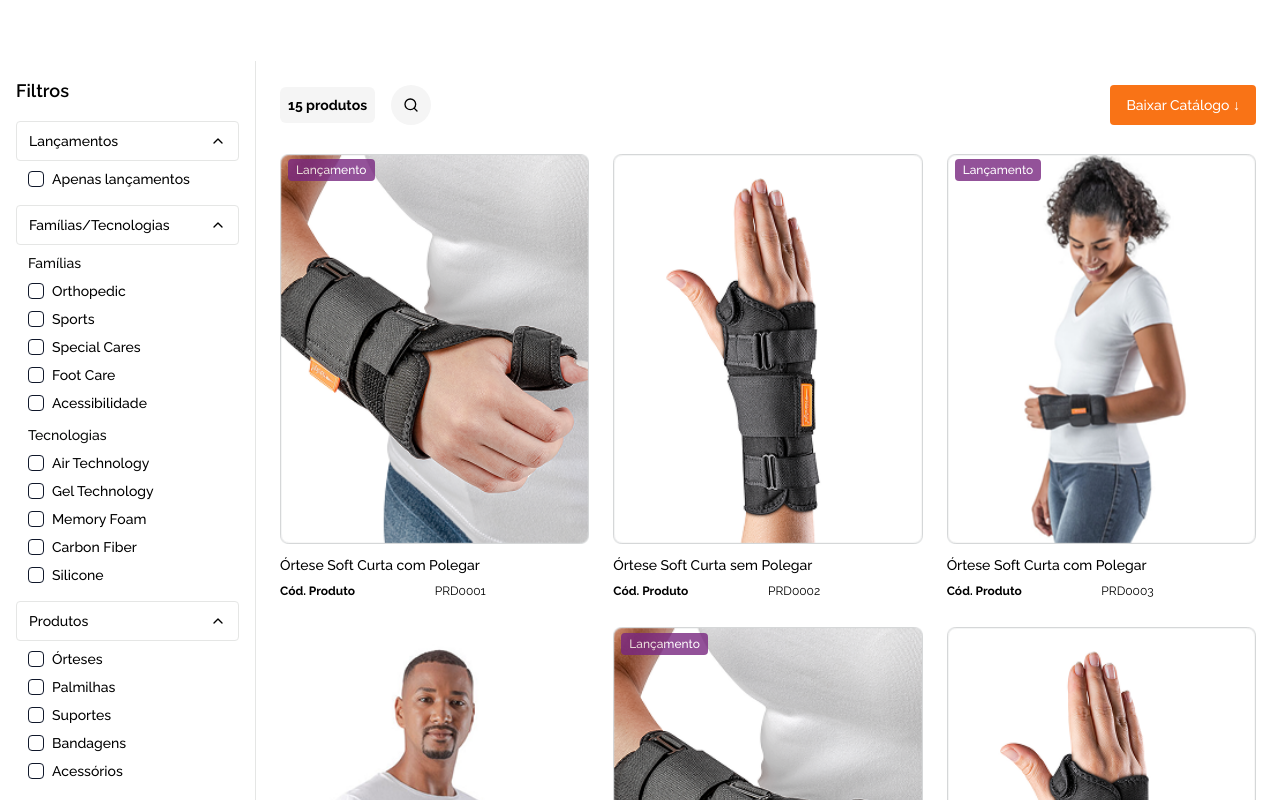
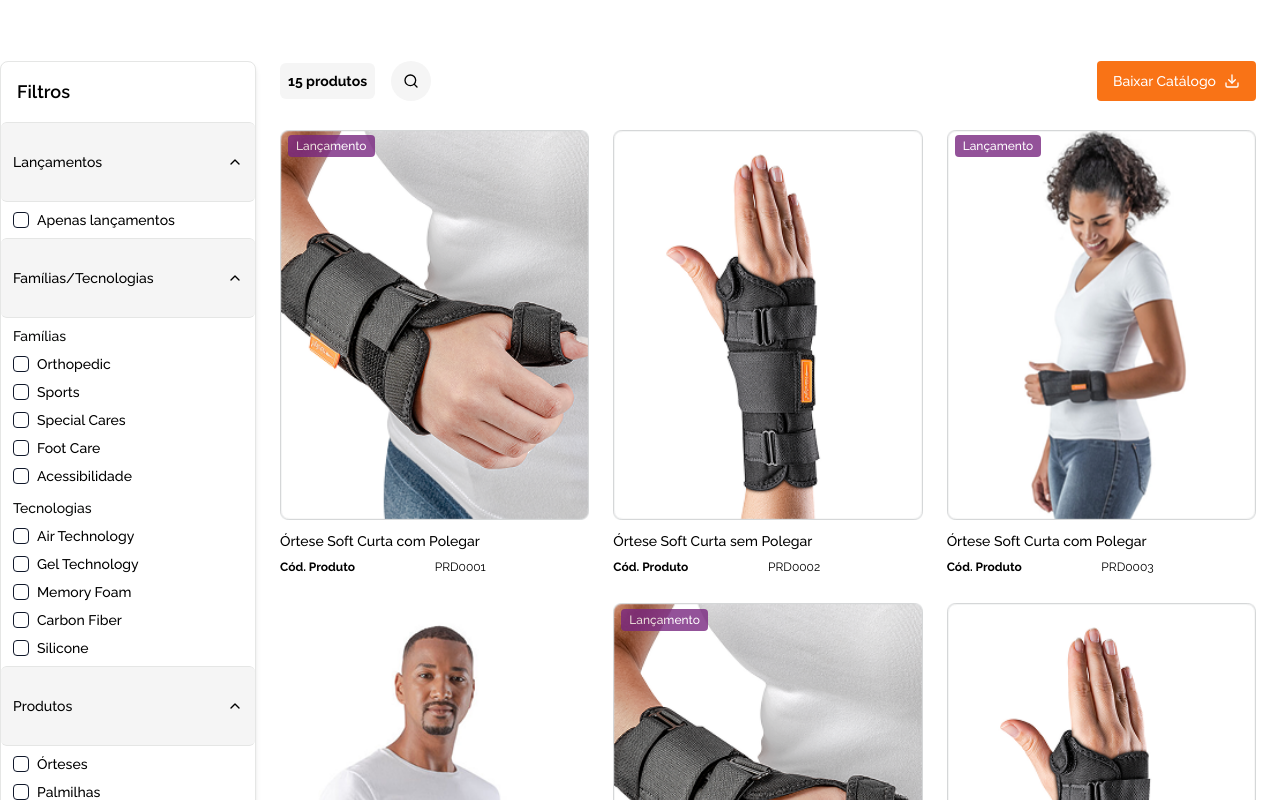
Before and after one commit to JoaumVictor/e-commerce-orteses, a React (Vite) app: page /pt/products in a window 1280 px wide. Shown: the part 1000-1800 px from the top of the page. Built offline with nearby package versions, Linux system fonts and the light colour scheme; the HTML template or start-up script is replaced by a standard one.

Commit message:
feat: atualizar traduções e adicionar ícone de download no componente Products

```diff
--- a/public/locales/pt/translation.json
+++ b/public/locales/pt/translation.json
@@ -12,7 +12,8 @@
     "for": "para",
     "loadingProducts": "Carregando produtos...",
     "noProductsFound": "Produto não encontrado",
-    "clearFilters": "Limpar filtros"
+    "clearFilters": "Limpar filtros",
+    "clear": "Limpar"
   },
   "header": {
     "contact": "Fale conosco",
@@ -40,17 +41,26 @@
     "discoverExclusiveFamiliesLine3": "da linha Orthopedic",
     "neopreneFamilyBenefit": "Família voltada para extrair os benefícios do Neoprene.",
     "neopreneProperties": "Propriedades térmicas, compressivas e elásticas: são essas três propriedades que fazem do Neoprene uma ferramenta eficaz no tratamento e prevenção de lesões no tratamento ortopédico.",
-    "downloadCatalogButton": "Baixar Catálogo ↓"
+    "downloadCatalogButton": "Baixar Catálogo"
   },
   "downloadCatalog": {
     "title": "Catálogo Completo de Produtos",
     "description": "Baixe o catálogo completo de produtos Orthopedic para conhecer todas as opções disponíveis.",
-    "downloadButton": "Baixar Catálogo ↓"
+    "downloadButton": "Baixar Catálogo"
   },
   "products": {
     "newProduct": "Lançamento",
     "loadingProducts": "Carregando produtos...",
     "noProductsFound": "Produto não encontrado",
     "productCode": "Cód. Produto"
+  },
+  "filterSidebar": {
+    "filters": "Filtros",
+    "newProducts": "Lançamentos",
+    "justNewProducts": "Apenas lançamentos",
+    "familysAndTecnologies": "Famílias/Tecnologias",
+    "familys": "Famílias",
+    "tecnologies": "Tecnologias",
+    "products": "Produtos"
   }
 }
--- a/src/components/FilterSidebar.tsx
+++ b/src/components/FilterSidebar.tsx
@@ -1,52 +1,68 @@
-
 import { useState, memo } from "react";
 import { ChevronDown, X } from "lucide-react";
 import { Button } from "@/components/ui/button";
-import { Collapsible, CollapsibleContent, CollapsibleTrigger } from "@/components/ui/collapsible";
+import {
+  Collapsible,
+  CollapsibleContent,
+  CollapsibleTrigger,
+} from "@/components/ui/collapsible";
 import { Checkbox } from "@/components/ui/checkbox";
 import { Label } from "@/components/ui/label";
 import { motion, AnimatePresence } from "framer-motion";
 import { families, technologies, categories } from "@/data/products";
 import { FilterState } from "@/hooks/useProductFilters";
+import { useTranslation } from "react-i18next";
 
 interface FilterSidebarProps {
   filters: FilterState;
-  onToggleArrayFilter: (key: 'families' | 'technologies' | 'categories', value: string) => void;
-  onUpdateFilter: (key: keyof FilterState, value: any) => void;
+  onToggleArrayFilter: (
+    key: "families" | "technologies" | "categories",
+    value: string
+  ) => void;
+  onUpdateFilter: (key: keyof FilterState, value: unknown) => void;
   onClearFilters: () => void;
 }
 
-const FilterSidebar = memo(({ filters, onToggleArrayFilter, onUpdateFilter, onClearFilters }: FilterSidebarProps) => {
+const FilterSidebar = memo(
+  ({
+    filters,
+    onToggleArrayFilter,
+    onUpdateFilter,
+    onClearFilters,
+  }: FilterSidebarProps) => {
+    const { t } = useTranslation();
     const [openSections, setOpenSections] = useState({
       launches: true,
       families: true,
-    categories: true
+      categories: true,
     });
 
     const toggleSection = (section: keyof typeof openSections) => {
-    setOpenSections(prev => ({ ...prev, [section]: !prev[section] }));
+      setOpenSections((prev) => ({ ...prev, [section]: !prev[section] }));
     };
 
-  const hasActiveFilters = filters.launches ||
+    const hasActiveFilters =
+      filters.launches ||
       filters.families.length > 0 ||
       filters.technologies.length > 0 ||
       filters.categories.length > 0;
 
     return (
       <motion.div
-      className="w-64 bg-white p-4 border-r border-gray-200"
+        className="w-64 bg-white border border-gray-200 shadow-md rounded-lg"
         initial={{ opacity: 0, x: -20 }}
         animate={{ opacity: 1, x: 0 }}
         transition={{ duration: 0.3 }}
       >
-      <div className="mb-6">
         <motion.div
-          className="flex items-center justify-between mb-4"
+          className="flex items-center justify-between p-4"
           initial={{ opacity: 0, y: -10 }}
           animate={{ opacity: 1, y: 0 }}
           transition={{ delay: 0.1 }}
         >
-          <h3 className="text-lg font-semibold text-gray-800">Filtros</h3>
+          <h3 className="text-lg font-semibold text-gray-800">
+            {t("filterSidebar.filters")}
+          </h3>
           <AnimatePresence>
             {hasActiveFilters && (
               <motion.div
@@ -63,21 +79,23 @@ const FilterSidebar = memo(({ filters, onToggleArrayFilter, onUpdateFilter, onCl
                   className="text-red-500 hover:text-red-700 transition-colors"
                 >
                   <X className="w-4 h-4 mr-1" />
-                  Limpar
+                  {t("common.clear")}
                 </Button>
               </motion.div>
             )}
           </AnimatePresence>
         </motion.div>
 
-        <div className="space-y-4">
         {/* Filtro de Lançamentos */}
         <motion.div
           initial={{ opacity: 0, y: 10 }}
           animate={{ opacity: 1, y: 0 }}
           transition={{ delay: 0.2 }}
         >
-            <Collapsible open={openSections.launches} onOpenChange={() => toggleSection('launches')}>
+          <Collapsible
+            open={openSections.launches}
+            onOpenChange={() => toggleSection("launches")}
+          >
             <CollapsibleTrigger asChild>
               <motion.div
                 whileHover={{ scale: 1.02 }}
@@ -85,9 +103,9 @@ const FilterSidebar = memo(({ filters, onToggleArrayFilter, onUpdateFilter, onCl
               >
                 <Button
                   variant="ghost"
-                    className="w-full justify-between text-left p-3 border border-gray-200 rounded hover:bg-gray-50 transition-colors"
+                  className="w-full justify-between text-left p-3 bg-gray-100 border-y border-y-gray-200 hover:bg-gray-200 h-[80px] transition-colors"
                 >
-                    Lançamentos
+                  {t("filterSidebar.newProducts")}
                   <motion.div
                     animate={{ rotate: openSections.launches ? 180 : 0 }}
                     transition={{ duration: 0.2 }}
@@ -97,7 +115,7 @@ const FilterSidebar = memo(({ filters, onToggleArrayFilter, onUpdateFilter, onCl
                 </Button>
               </motion.div>
             </CollapsibleTrigger>
-              <CollapsibleContent className="mt-2 ml-3">
+            <CollapsibleContent className="my-2 ml-3">
               <motion.div
                 className="flex items-center space-x-2"
                 initial={{ opacity: 0, x: -10 }}
@@ -107,10 +125,12 @@ const FilterSidebar = memo(({ filters, onToggleArrayFilter, onUpdateFilter, onCl
                 <Checkbox
                   id="launches"
                   checked={filters.launches}
-                    onCheckedChange={(checked) => onUpdateFilter('launches', !!checked)}
+                  onCheckedChange={(checked) =>
+                    onUpdateFilter("launches", !!checked)
+                  }
                 />
                 <Label htmlFor="launches" className="text-sm">
-                    Apenas lançamentos
+                  {t("filterSidebar.justNewProducts")}
                 </Label>
               </motion.div>
             </CollapsibleContent>
@@ -123,7 +143,10 @@ const FilterSidebar = memo(({ filters, onToggleArrayFilter, onUpdateFilter, onCl
           animate={{ opacity: 1, y: 0 }}
           transition={{ delay: 0.3 }}
         >
-            <Collapsible open={openSections.families} onOpenChange={() => toggleSection('families')}>
+          <Collapsible
+            open={openSections.families}
+            onOpenChange={() => toggleSection("families")}
+          >
             <CollapsibleTrigger asChild>
               <motion.div
                 whileHover={{ scale: 1.02 }}
@@ -131,9 +154,10 @@ const FilterSidebar = memo(({ filters, onToggleArrayFilter, onUpdateFilter, onCl
               >
                 <Button
                   variant="ghost"
-                    className="w-full justify-between text-left p-3 border border-gray-200 rounded hover:bg-gray-50 transition-colors"
+                  className="w-full justify-between text-left bg-gray-100 p-3 border-y border-y-gray-200 hover:bg-gray-200 h-[80px] transition-colors"
                 >
-                    Famílias/Tecnologias
+                  {t("filterSidebar.familysAndTecnologies")}
+
                   <motion.div
                     animate={{ rotate: openSections.families ? 180 : 0 }}
                     transition={{ duration: 0.2 }}
@@ -143,9 +167,11 @@ const FilterSidebar = memo(({ filters, onToggleArrayFilter, onUpdateFilter, onCl
                 </Button>
               </motion.div>
             </CollapsibleTrigger>
-              <CollapsibleContent className="mt-2 ml-3 space-y-3">
+            <CollapsibleContent className="my-2 ml-3 space-y-3">
               <div>
-                  <h4 className="font-medium text-sm text-gray-700 mb-2">Famílias</h4>
+                <h4 className="font-medium text-sm text-gray-700 mb-2">
+                  {t("filterSidebar.familys")}
+                </h4>
                 <motion.div
                   className="space-y-2"
                   initial={{ opacity: 0 }}
@@ -163,7 +189,9 @@ const FilterSidebar = memo(({ filters, onToggleArrayFilter, onUpdateFilter, onCl
                       <Checkbox
                         id={`family-${family}`}
                         checked={filters.families.includes(family)}
-                          onCheckedChange={() => onToggleArrayFilter('families', family)}
+                        onCheckedChange={() =>
+                          onToggleArrayFilter("families", family)
+                        }
                       />
                       <Label htmlFor={`family-${family}`} className="text-sm">
                         {family}
@@ -174,7 +202,9 @@ const FilterSidebar = memo(({ filters, onToggleArrayFilter, onUpdateFilter, onCl
               </div>
 
               <div>
-                  <h4 className="font-medium text-sm text-gray-700 mb-2">Tecnologias</h4>
+                <h4 className="font-medium text-sm text-gray-700 mb-2">
+                  {t("filterSidebar.tecnologies")}
+                </h4>
                 <motion.div
                   className="space-y-2"
                   initial={{ opacity: 0 }}
@@ -192,7 +222,9 @@ const FilterSidebar = memo(({ filters, onToggleArrayFilter, onUpdateFilter, onCl
                       <Checkbox
                         id={`tech-${technology}`}
                         checked={filters.technologies.includes(technology)}
-                          onCheckedChange={() => onToggleArrayFilter('technologies', technology)}
+                        onCheckedChange={() =>
+                          onToggleArrayFilter("technologies", technology)
+                        }
                       />
                       <Label htmlFor={`tech-${technology}`} className="text-sm">
                         {technology}
@@ -211,7 +243,10 @@ const FilterSidebar = memo(({ filters, onToggleArrayFilter, onUpdateFilter, onCl
           animate={{ opacity: 1, y: 0 }}
           transition={{ delay: 0.4 }}
         >
-            <Collapsible open={openSections.categories} onOpenChange={() => toggleSection('categories')}>
+          <Collapsible
+            open={openSections.categories}
+            onOpenChange={() => toggleSection("categories")}
+          >
             <CollapsibleTrigger asChild>
               <motion.div
                 whileHover={{ scale: 1.02 }}
@@ -219,9 +254,10 @@ const FilterSidebar = memo(({ filters, onToggleArrayFilter, onUpdateFilter, onCl
               >
                 <Button
                   variant="ghost"
-                    className="w-full justify-between text-left p-3 border border-gray-200 rounded hover:bg-gray-50 transition-colors"
+                  className="w-full justify-between text-left bg-gray-100 p-3 border-y border-y-gray-200 hover:bg-gray-200 h-[80px] transition-colors"
                 >
-                    Produtos
+                  {t("filterSidebar.products")}
+
                   <motion.div
                     animate={{ rotate: openSections.categories ? 180 : 0 }}
                     transition={{ duration: 0.2 }}
@@ -231,7 +267,7 @@ const FilterSidebar = memo(({ filters, onToggleArrayFilter, onUpdateFilter, onCl
                 </Button>
               </motion.div>
             </CollapsibleTrigger>
-              <CollapsibleContent className="mt-2 ml-3">
+            <CollapsibleContent className="my-2 ml-3">
               <motion.div
                 className="space-y-2"
                 initial={{ opacity: 0 }}
@@ -249,7 +285,9 @@ const FilterSidebar = memo(({ filters, onToggleArrayFilter, onUpdateFilter, onCl
                     <Checkbox
                       id={`category-${category}`}
                       checked={filters.categories.includes(category)}
-                        onCheckedChange={() => onToggleArrayFilter('categories', category)}
+                      onCheckedChange={() =>
+                        onToggleArrayFilter("categories", category)
+                      }
                     />
                     <Label htmlFor={`category-${category}`} className="text-sm">
                       {category}
@@ -260,11 +298,10 @@ const FilterSidebar = memo(({ filters, onToggleArrayFilter, onUpdateFilter, onCl
             </CollapsibleContent>
           </Collapsible>
         </motion.div>
-        </div>
-      </div>
       </motion.div>
     );
-});
+  }
+);
 
 FilterSidebar.displayName = "FilterSidebar";
 
--- a/src/pages/Products.tsx
+++ b/src/pages/Products.tsx
@@ -11,6 +11,7 @@ import FilterSidebar from "@/components/FilterSidebar";
 import ProductSkeleton from "@/components/ProductSkeleton";
 import ProductCard from "@/components/ProductCard";
 import SearchProduct from "@/components/SearchProduct";
+import { DownloadIcon } from "lucide-react";
 
 const Products = () => {
   const { t } = useTranslation();
@@ -181,7 +182,7 @@ const Products = () => {
           />
         </motion.div>
 
-        <div className="flex-1 p-6">
+        <div className="flex-1 px-6">
           <motion.div
             className="mb-6 flex justify-between items-center"
             initial={{ opacity: 0, y: -20 }}
@@ -214,6 +215,7 @@ const Products = () => {
                 disabled={isLoading}
               >
                 {t("downloadCatalog.downloadButton")}
+                <DownloadIcon />
               </Button>
             </motion.div>
           </motion.div>
```
Lines whose indentation alone changed are shown as unchanged.
